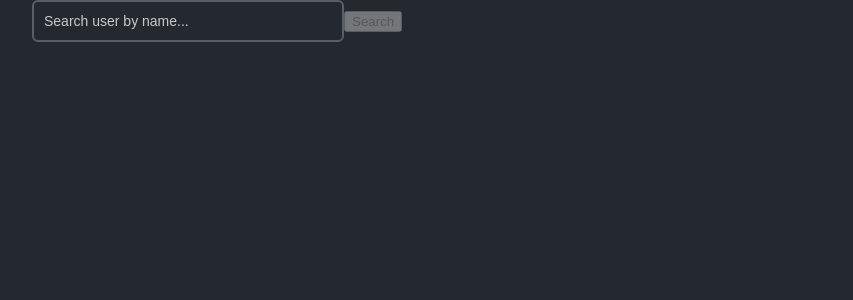
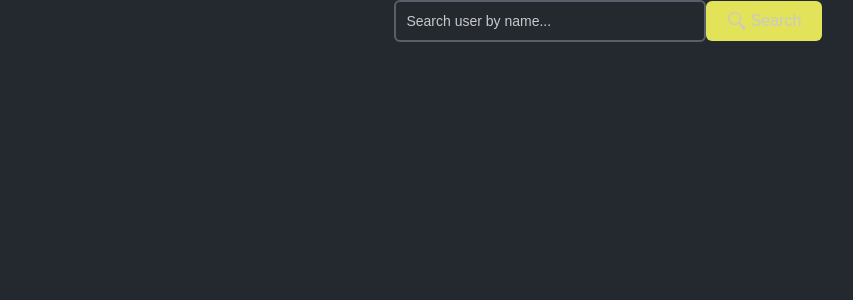
Before and after one commit to aynurajafarova/react-redux-autocomplete-search-bar, a React (Create React App) app: page / in a window 1280 px wide. Shown: the top 300 px of the page, without its empty margins (32-885 px from the left). Built offline with nearby package versions, Linux system fonts and the light colour scheme; no server answers.

Commit message:
feat(button): create Button component

```diff
--- a/src/client/apps/users/components/SearchUserForm/SearchUserForm.jsx
+++ b/src/client/apps/users/components/SearchUserForm/SearchUserForm.jsx
@@ -7,6 +7,7 @@ import {
   fetchSingleUser,
 } from "../../../../shared/redux/actions/usersAction";
 import Input from "../../../../shared/components/Input/Input";
+import Button from "../../../../shared/components/Button/Button";
 
 const SearchUserForm = ({ userName, setUserName, setShowUserInfoCard }) => {
   const dispatch = useDispatch();
@@ -27,16 +28,30 @@ const SearchUserForm = ({ userName, setUserName, setShowUserInfoCard }) => {
   };
 
   return (
-    <form onSubmit={onSubmit}>
+    <form onSubmit={onSubmit} className="center">
       <Input
         type="text"
         placeholder="Search user by name..."
         value={userName}
         onChange={handleUserName}
       />
-      <button disabled={!userName} type="submit">
-        Search
-      </button>
+      <Button
+        type="submit"
+        disabled={!userName}
+        text="Search"
+        color="warning"
+        icon={
+          <svg
+            fill="#24292f"
+            xmlns="http://www.w3.org/2000/svg"
+            viewBox="0 0 64 64"
+            width="20px"
+            height="20px"
+          >
+            <path d="M 24 2.8886719 C 12.365714 2.8886719 2.8886719 12.365723 2.8886719 24 C 2.8886719 35.634277 12.365714 45.111328 24 45.111328 C 29.036552 45.111328 33.664698 43.331333 37.298828 40.373047 L 52.130859 58.953125 C 52.130859 58.953125 55.379484 59.435984 57.396484 57.333984 C 59.427484 55.215984 58.951172 52.134766 58.951172 52.134766 L 40.373047 37.298828 C 43.331332 33.664697 45.111328 29.036548 45.111328 24 C 45.111328 12.365723 35.634286 2.8886719 24 2.8886719 z M 24 7.1113281 C 33.352549 7.1113281 40.888672 14.647457 40.888672 24 C 40.888672 33.352543 33.352549 40.888672 24 40.888672 C 14.647451 40.888672 7.1113281 33.352543 7.1113281 24 C 7.1113281 14.647457 14.647451 7.1113281 24 7.1113281 z" />
+          </svg>
+        }
+      />
     </form>
   );
 };
--- /dev/null
+++ b/src/client/shared/assets/styles/helper.css
@@ -0,0 +1,5 @@
+.center {
+  display: flex;
+  align-items: center;
+  justify-content: center;
+}
--- a/src/client/shared/assets/styles/main.css
+++ b/src/client/shared/assets/styles/main.css
@@ -1,5 +1,6 @@
 @import "./font.css";
 @import "./reset.css";
+@import "./helper.css";
 
 body {
   font-family: "Roboto";
--- /dev/null
+++ b/src/client/shared/components/Button/Button.css
@@ -0,0 +1,27 @@
+.btn {
+  border: none;
+  border-radius: 6px;
+  cursor: pointer;
+}
+.btn-warning {
+  background-color: #ffff35;
+  height: 40px;
+  padding: 0px 10px;
+  min-width: 10%;
+  color: #24292f;
+  font-size: 16px;
+}
+button[disabled] {
+  cursor: not-allowed;
+}
+.btn-warning:disabled {
+  background-color: #e3e35a;
+}
+.btn-warning:disabled,
+.btn-warning:disabled svg {
+  color: #c8c9cb;
+  fill: #c8c9cb;
+}
+.btn-warning svg {
+  margin-right: 4px;
+}
--- /dev/null
+++ b/src/client/shared/components/Button/Button.jsx
@@ -0,0 +1,13 @@
+import React from "react";
+
+import "./Button.css";
+
+const Button = ({ type, disabled, text, color, icon }) => {
+  return (
+    <button className={`btn btn-${color} center`} {...{ type, disabled }}>
+      {icon} {text}
+    </button>
+  );
+};
+
+export default Button;
```
